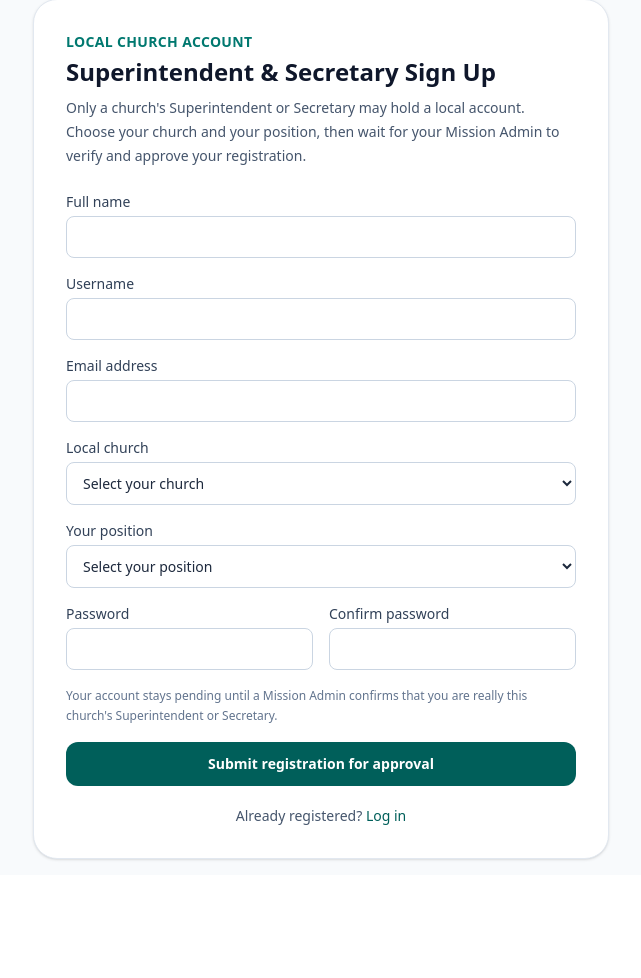
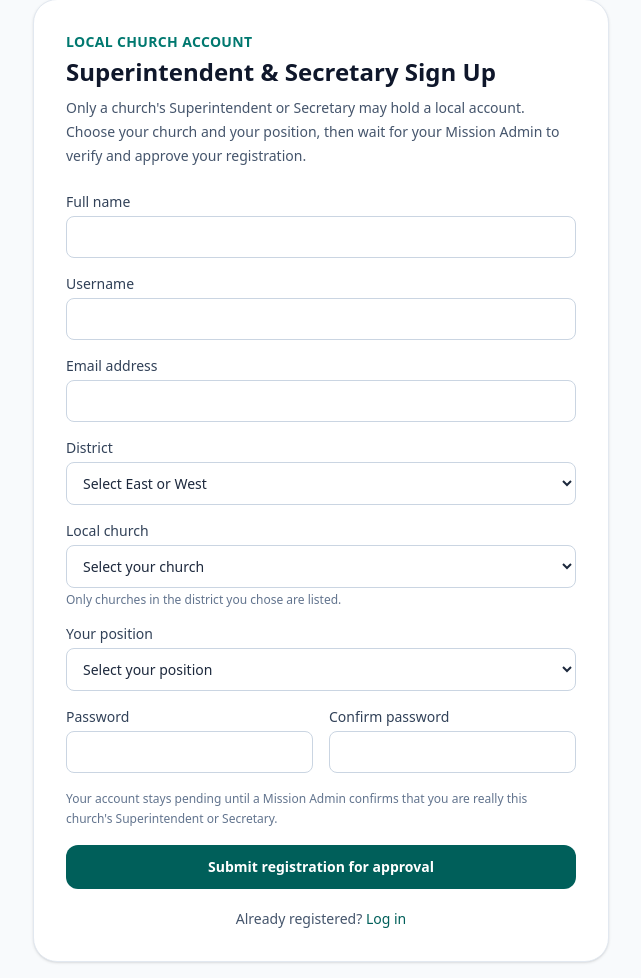
Before and after one commit to bowendell26-svg/CPSS_system, a Flask app: page /register in a window 1280 px wide. Shown: the part 118-1096 px from the top of the page, without its empty margins (319-960 px from the left). Before the commit the page ends 979 px from the top, so only its background shows below. Run offline with Flask 3, Linux system fonts and the light colour scheme; tables that the repository leaves empty hold one stand-in row (values such as "Sample post").

Commit message:
Add East and West district views and district-aware sign-up.
Mission Admins can filter the dashboard by East or West so they see only that district's churches and pending registrations, and officers pick their district first so the church list matches.

🤖 Generated with Codebuff
Co-Authored-By: Codebuff <noreply@codebuff.com>

```diff
--- a/app.py
+++ b/app.py
@@ -571,6 +571,7 @@ def setup():
 
 
 OFFICER_TITLES = ("Superintendent", "Secretary")
+DISTRICTS = ("East", "West")
 
 
 @app.route("/register", methods=["GET", "POST"])
@@ -582,6 +583,7 @@ def register():
         "email": "",
         "church_id": "",
         "officer_title": "",
+        "district": "",
     }
 
     if request.method == "POST":
@@ -589,6 +591,7 @@ def register():
         username = request.form.get("username", "").strip().lower()
         email = request.form.get("email", "").strip().lower()
         church_id = request.form.get("church_id", type=int)
+        district = request.form.get("district", "").strip()
         officer_title = request.form.get("officer_title", "").strip()
         password = request.form.get("password", "")
         confirm = request.form.get("confirm", "")
@@ -598,6 +601,7 @@ def register():
             "email": email,
             "church_id": str(church_id or ""),
             "officer_title": officer_title,
+            "district": district,
         }
         church = db.session.get(Church, church_id) if church_id else None
 
@@ -614,8 +618,10 @@ def register():
             error = "Please enter a valid email address."
         elif User.query.filter_by(email=email).first():
             error = "That email address is already in use."
-        elif not church:
-            error = "Choose your church."
+        elif district not in DISTRICTS:
+            error = "Choose your district: East or West."
+        elif not church or church.district != district:
+            error = "Choose a church in that district."
         elif len(password) < 8:
             error = "Password must be at least 8 characters."
         elif password != confirm:
@@ -651,6 +657,7 @@ def register():
         churches=churches,
         form=form,
         officer_titles=OFFICER_TITLES,
+        districts=DISTRICTS,
     )
 
 
@@ -944,13 +951,17 @@ def generate_password():
 
 def validate_church_form(church_id=None):
     name = " ".join(request.form.get("name", "").split())
-    district = " ".join(request.form.get("district", "").split())
+    district_input = " ".join(request.form.get("district", "").split())
+    district = next(
+        (option for option in DISTRICTS if option.lower() == district_input.lower()),
+        "",
+    )
     error = None
 
     if not name or len(name) > 120:
         error = "Church names must be between 1 and 120 characters."
-    elif not district or len(district) > 100:
-        error = "District names must be between 1 and 100 characters."
+    elif not district:
+        error = "Choose the church's district: East or West."
 
     # Hindi na ipinapakita o hinihingi ang registration code; awtomatiko pa
     # ring gumagawa ng panloob na code para manatiling valid ang mga record.
@@ -969,6 +980,12 @@ def officers_by_church():
     for officer in records:
         officers.setdefault(officer.church_id, []).append(officer)
     return officers
+
+
+def district_options():
+    """East at West, kasama ang anumang lumang district na nasa record pa."""
+    existing = {church.district for church in Church.query.all()}
+    return list(DISTRICTS) + sorted(existing - set(DISTRICTS))
 
 
 @app.route("/churches", methods=["GET", "POST"])
@@ -996,6 +1013,7 @@ def churches():
         "churches.html",
         churches=all_churches,
         church_officers=officers_by_church(),
+        districts=district_options(),
     )
 
 
@@ -1018,6 +1036,7 @@ def edit_church(church_id):
         churches=Church.query.order_by(Church.district, Church.name).all(),
         editing=church,
         church_officers=officers_by_church(),
+        districts=district_options(),
     )
 
 
@@ -1182,10 +1201,15 @@ def dashboard():
         ).all()
         attention_count = sum(count_unassigned(program) > 0 for program in all_upcoming)
         scheduled_church_ids = {program.church_id for program in all_upcoming}
+        summary_churches = [
+            church for church in all_churches
+            if not district or church.district == district
+        ]
         district_summary = []
-        for district_name in sorted({church.district for church in all_churches}):
+        for district_name in sorted({church.district for church in summary_churches}):
             district_churches = [
-                church for church in all_churches if church.district == district_name
+                church for church in summary_churches
+                if church.district == district_name
             ]
             district_summary.append({
                 "name": district_name,
@@ -1198,16 +1222,21 @@ def dashboard():
                     if church.id in scheduled_church_ids
                 },
             })
-        pending_registrations = (
-            User.query.filter_by(role="church_admin", is_active=False)
-            .order_by(User.created_at, User.id)
-            .all()
-        )
+        pending_query = User.query.filter_by(role="church_admin", is_active=False)
+        if district:
+            pending_query = pending_query.join(Church).filter(
+                Church.district == district
+            )
+        pending_registrations = pending_query.order_by(
+            User.created_at, User.id
+        ).all()
         return render_template(
             "mission_dashboard.html",
-            churches=all_churches,
+            churches=summary_churches,
+            total_churches=len(all_churches),
             pending_registrations=pending_registrations,
-            districts=sorted({church.district for church in all_churches}),
+            districts=district_options(),
+            district_choices=DISTRICTS,
             district_filter=district,
             church_filter=church_id,
             status_filter=status,
--- a/templates/register.html
+++ b/templates/register.html
@@ -26,13 +26,23 @@
             <input id="email" name="email" type="email" required maxlength="254" autocomplete="email" value="{{ form.email }}" class="mt-1 w-full rounded-lg border border-slate-300 px-3 py-2.5 text-sm focus:border-teal-600 focus:outline-2 focus:outline-teal-600">
         </div>
         <div>
+            <label for="district" class="block text-sm font-medium text-slate-700">District</label>
+            <select id="district" name="district" required class="mt-1 w-full rounded-lg border border-slate-300 bg-white px-3 py-2.5 text-sm focus:border-teal-600 focus:outline-2 focus:outline-teal-600">
+                <option value="">Select East or West</option>
+                {% for district_name in districts %}
+                <option value="{{ district_name }}" {% if form.district == district_name %}selected{% endif %}>{{ district_name }} District</option>
+                {% endfor %}
+            </select>
+        </div>
+        <div>
             <label for="church_id" class="block text-sm font-medium text-slate-700">Local church</label>
             <select id="church_id" name="church_id" required class="mt-1 w-full rounded-lg border border-slate-300 bg-white px-3 py-2.5 text-sm focus:border-teal-600 focus:outline-2 focus:outline-teal-600">
                 <option value="">Select your church</option>
                 {% for church in churches %}
-                <option value="{{ church.id }}" {% if form.church_id == church.id|string %}selected{% endif %}>{{ church.district }} · {{ church.name }}</option>
+                <option value="{{ church.id }}" data-district="{{ church.district }}" {% if form.church_id == church.id|string %}selected{% endif %}>{{ church.name }}</option>
                 {% endfor %}
             </select>
+            <p class="mt-1 text-xs text-slate-500">Only churches in the district you chose are listed.</p>
         </div>
         <div>
             <label for="officer_title" class="block text-sm font-medium text-slate-700">Your position</label>
@@ -60,3 +70,28 @@
     <p class="mt-5 text-center text-sm text-slate-600">Already registered? <a href="{{ url_for('login') }}" class="font-medium text-teal-800 hover:underline">Log in</a></p>
 </section>
 {% endblock %}
+
+{% block scripts %}
+<script>
+(function () {
+    const district = document.getElementById("district");
+    const church = document.getElementById("church_id");
+    if (!district || !church) return;
+    const options = Array.from(church.options);
+    function filterChurches() {
+        const selected = district.value;
+        let hasVisibleSelection = false;
+        options.forEach(function (option) {
+            if (!option.value) return;
+            const matches = !selected || option.dataset.district === selected;
+            option.hidden = !matches;
+            option.disabled = !matches;
+            if (matches && option.selected) hasVisibleSelection = true;
+        });
+        if (!hasVisibleSelection) church.value = "";
+    }
+    district.addEventListener("change", filterChurches);
+    filterChurches();
+})();
+</script>
+{% endblock %}
```
Also changed, not shown: templates/churches.html (+6 -1 lines), templates/mission_dashboard.html (+10 -2 lines).
